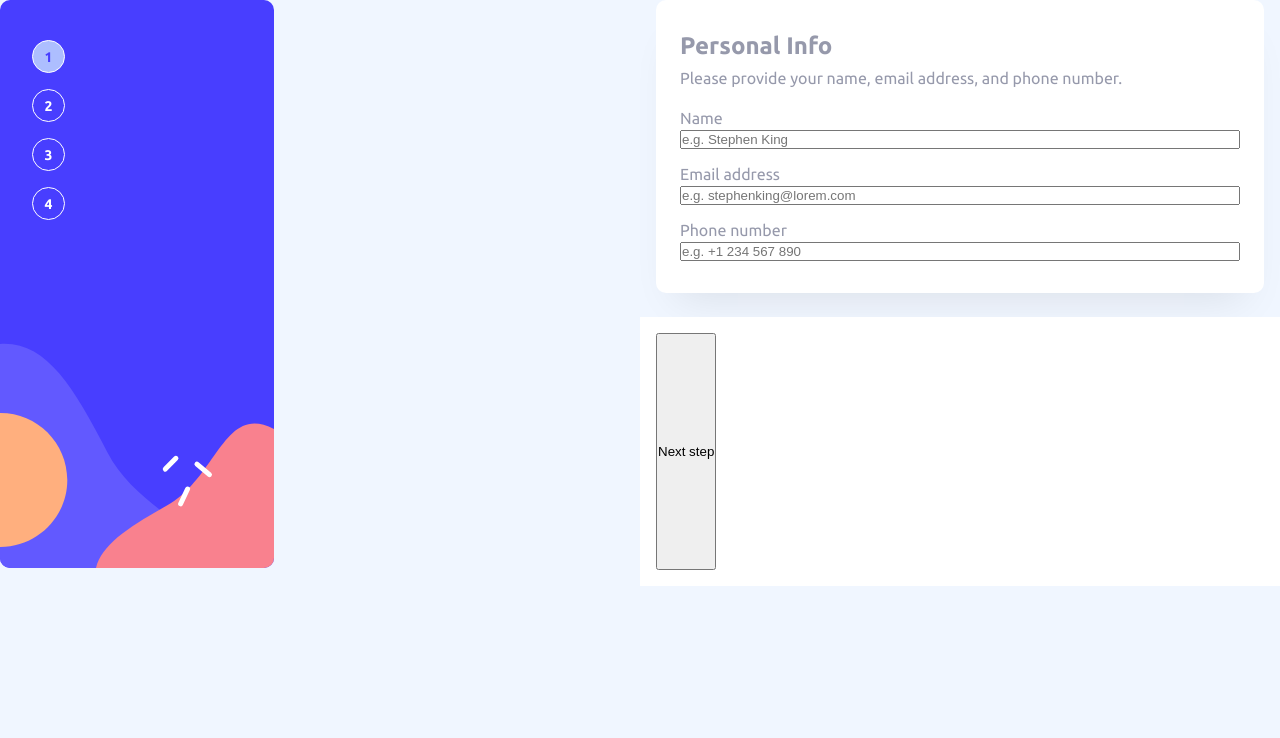
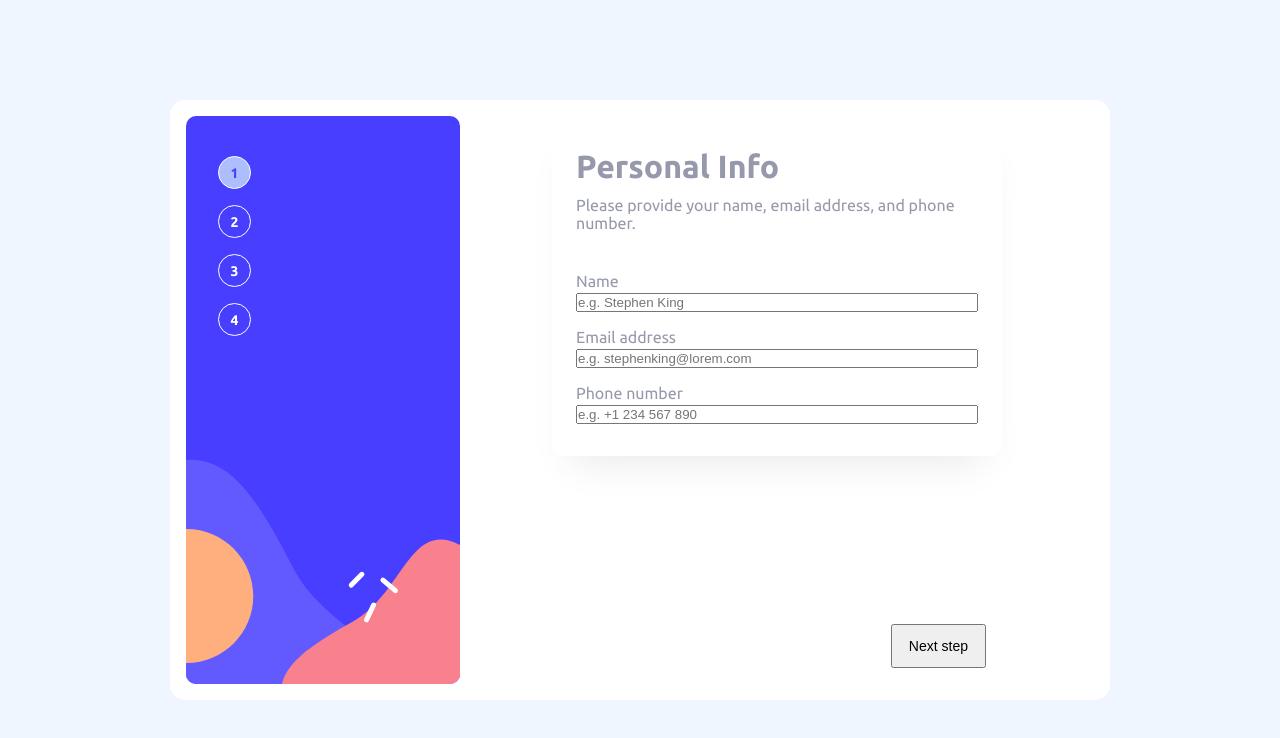
Before and after one commit to mateszucs96/multi-step-form, a React (Vite) app: page / in a window 1280 px wide. Shown: the top 738 px of the page. Built offline with nearby package versions, Linux system fonts and the light colour scheme.

Commit message:
fix issues where using the 'back-button' would clear the typed value in input field at 'PersonalInfo'

```diff
--- a/src/App.tsx
+++ b/src/App.tsx
@@ -2,6 +2,7 @@ import { MouseEventHandler, useEffect, useState } from 'react';
 import Footer from './components/Footer';
 import Form from './components/Form';
 import Header from './components/Header';
+import { useForm } from './hooks/useForm';
 
 const FORM_STEPS = 4;
 
@@ -17,10 +18,6 @@ function App() {
 		setStep((prev) => prev - 1);
 	};
 
-	useEffect(() => {
-		console.log(step);
-	}, [step]);
-
 	return (
 		<div className="App">
 			<Header step={step} />
--- a/src/components/AddOns.tsx
+++ b/src/components/AddOns.tsx
@@ -9,6 +9,7 @@ const AddOns = ({ step }: { step: number }) => {
 				title="Pick add-ons"
 				info="Add-ons help enhance your gaming experience."
 			/>
+			<div className={styles.addOns}>
 				<div className={`${styles.onlineService} checkboxContainer`}>
 					<input type="checkbox" id="scales" name="scales" />
 					<label htmlFor="scales">
@@ -30,6 +31,7 @@ const AddOns = ({ step }: { step: number }) => {
 						<p>Custom theme on your profile</p>
 					</label>
 				</div>
+			</div>
 		</section>
 	);
 };
--- a/src/components/Footer.tsx
+++ b/src/components/Footer.tsx
@@ -11,12 +11,20 @@ const Footer = ({ step, handleBack, handleNextStep }: Props) => {
 	return (
 		<footer className={styles.footer}>
 			{step !== 1 && (
-				<button type="button" onClick={handleBack}>
+				<button
+					type="button"
+					className={styles.backButton}
+					onClick={handleBack}
+				>
 					Go Back
 				</button>
 			)}
 			{step !== 4 && (
-				<button type="button" onClick={handleNextStep}>
+				<button
+					type="button"
+					className={styles.nextButton}
+					onClick={handleNextStep}
+				>
 					Next step
 				</button>
 			)}
--- a/src/components/Form.tsx
+++ b/src/components/Form.tsx
@@ -1,3 +1,4 @@
+import { useForm } from '../hooks/useForm';
 import AddOns from './AddOns';
 import styles from './form.module.scss';
 import PersonalInfo from './PersonalInfo';
@@ -5,11 +6,21 @@ import Plan from './Plan';
 import Summary from './Summary';
 
 const Form = ({ step }: { step: number }) => {
+	const { formInput, handleEmailInput, handleNameInput, handlePhoneInput } =
+		useForm();
 	return (
 		<main>
 			<div>
 				<form className={styles.infoForm}>
-					{step === 1 && <PersonalInfo step={1} />}
+					{step === 1 && (
+						<PersonalInfo
+							step={1}
+							formInput={formInput}
+							handleEmailInput={handleEmailInput}
+							handleNameInput={handleNameInput}
+							handlePhoneInput={handlePhoneInput}
+						/>
+					)}
 					{step === 2 && <Plan step={2} />}
 					{step === 3 && <AddOns step={3} />}
 					{step === 4 && <Summary />}
--- a/src/components/PersonalInfo.tsx
+++ b/src/components/PersonalInfo.tsx
@@ -1,7 +1,34 @@
+// import { ChangeEvent, useState } from 'react';
+import { useForm } from '../hooks/useForm';
 import styles from './personalInfo.module.scss';
 import SectionHeading from './SectionHeading';
 
-const PersonalInfo = ({ step }: { step: number }) => {
+const PersonalInfo = ({
+	step,
+	formInput,
+	handleEmailInput,
+	handleNameInput,
+	handlePhoneInput,
+}: {
+	step: number;
+}) => {
+	// const [nameInput, setNameInput] = useState('');
+	// const [emailInput, setEmailInput] = useState('');
+	// const [phoneInput, setPhoneInput] = useState('');
+
+	// const handleNameInput = (e: ChangeEvent<HTMLInputElement>) => {
+	// 	setNameInput(e.target.value);
+	// 	console.log(nameInput);
+	// };
+	// const handleEmailInput = (e: ChangeEvent<HTMLInputElement>) => {
+	// 	setEmailInput(e.target.value);
+	// 	console.log(emailInput);
+	// };
+	// const handlePhoneInput = (e: ChangeEvent<HTMLInputElement>) => {
+	// 	setPhoneInput(e.target.value);
+	// 	console.log(phoneInput);
+	// };
+
 	return (
 		<section
 			className={`${styles.personalInfoContainer} ${step} section-container`}
@@ -13,15 +40,30 @@ const PersonalInfo = ({ step }: { step: number }) => {
 			<div className={styles.inputs}>
 				<div className={`${styles.nameInput} input-container`}>
 					<label htmlFor="name">Name</label>
-					<input type="text" placeholder="e.g. Stephen King" />
+					<input
+						type="text"
+						placeholder="e.g. Stephen King"
+						onChange={handleNameInput}
+						value={formInput.name}
+					/>
 				</div>
 				<div className={`${styles.emailInput} input-container`}>
 					<label htmlFor="email">Email address</label>
-					<input type="text" placeholder="e.g. stephenking@lorem.com" />
+					<input
+						type="text"
+						placeholder="e.g. stephenking@lorem.com"
+						onChange={handleEmailInput}
+						value={formInput.email}
+					/>
 				</div>
 				<div className={`${styles.phoneInput} input-container`}>
 					<label htmlFor="phone">Phone number</label>
-					<input type="text" placeholder="e.g. +1 234 567 890" />
+					<input
+						type="text"
+						placeholder="e.g. +1 234 567 890"
+						onChange={handlePhoneInput}
+						value={formInput.phoneNumber}
+					/>
 				</div>
 			</div>
 		</section>
--- a/src/components/addOns.module.scss
+++ b/src/components/addOns.module.scss
@@ -1,2 +1,8 @@
-.onlineService {
+.addOns {
+	display: flex;
+	flex-direction: column;
+	gap: 1.2rem;
+	@media (min-width: 700px) {
+		gap: 1.6rem;
+	}
 }
--- a/src/components/footer.module.scss
+++ b/src/components/footer.module.scss
@@ -1,10 +1,22 @@
 .footer {
 	display: flex;
-	justify-content: space-between;
+
 	background-color: var(--clr-neutral-100);
 	padding: 1.6rem;
 	margin-top: 2.4rem;
+	align-self: center;
 	@media (min-width: 700px) {
 		grid-column: 2;
+		width: 100%;
+		max-width: 45rem;
+		// margin: 0 auto;
+		margin-top: auto;
+		margin-inline: auto;
+	}
+	.backButton {
+		margin-right: auto;
+	}
+	.nextButton {
+		margin-left: auto;
 	}
 }
--- /dev/null
+++ b/src/hooks/useForm.ts
@@ -0,0 +1,32 @@
+import { ChangeEvent, useEffect, useState } from 'react';
+
+export const useForm = () => {
+	const [formInput, setFormInput] = useState({
+		name: '',
+		email: '',
+		phoneNumber: '',
+		plan: {},
+	});
+
+	const handleNameInput = (e: ChangeEvent<HTMLInputElement>) => {
+		setFormInput({ ...formInput, name: e.target.value });
+	};
+	const handleEmailInput = (e: ChangeEvent<HTMLInputElement>) => {
+		setFormInput({ ...formInput, email: e.target.value });
+	};
+	const handlePhoneInput = (e: ChangeEvent<HTMLInputElement>) => {
+		setFormInput({ ...formInput, phoneNumber: e.target.value });
+	};
+
+	useEffect(() => {
+		console.log(formInput);
+	}, [formInput]);
+
+	return {
+		formInput,
+		setFormInput,
+		handleNameInput,
+		handleEmailInput,
+		handlePhoneInput,
+	};
+};
--- a/src/index.scss
+++ b/src/index.scss
@@ -30,6 +30,12 @@
 	--lh-700: 4rem;
 }
 
+@media (min-width: 700px) {
+	:root {
+		--fs-heading: 3.2rem;
+	}
+}
+
 *,
 *::before,
 *::after {
@@ -43,6 +49,13 @@ html {
 	box-sizing: border-box;
 }
 
+#root {
+	@media (min-width: 700px) {
+		display: flex;
+		height: 100vh;
+	}
+}
+
 body {
 	font-size: 1.6rem;
 	font-family: var(--ff-primary);
@@ -51,11 +64,28 @@ body {
 	background-color: var(--clr-neutral-300);
 }
 
+h1 {
+	font-size: var(--fs-heading);
+}
+
+button {
+	font-size: var(--fs-body-m);
+	padding: 1.2rem 1.6rem;
+}
+
 .App {
 	display: grid;
+	width: 100%;
+	max-width: 94rem;
+	max-height: 60rem;
+	margin: auto;
+
 	@media (min-width: 700px) {
-		grid-template-columns: 1fr 1fr;
+		grid-template-columns: 27.4rem 1fr;
 		grid-template-rows: 1fr 1fr;
+		background-color: var(--clr-neutral-100);
+		padding: 1.6rem;
+		border-radius: 15px;
 	}
 }
 
@@ -75,11 +105,14 @@ body {
 	margin-inline: 1.6rem;
 	padding: 3.2rem 2.4rem;
 	background-color: var(--clr-neutral-100);
+
+	justify-self: center;
 	border-radius: 10px;
 	box-shadow: 0px 25px 40px -20px rgba(0, 0, 0, 0.0951141);
 	margin-top: -7.5rem;
 	@media (min-width: 700px) {
-		margin-top: 0;
+		max-width: 45rem;
+		margin: 0 auto;
 	}
 }
 
@@ -87,6 +120,13 @@ body {
 	margin-bottom: 2.2rem;
 	h1 {
 		margin-bottom: 0.9rem;
+	}
+
+	@media (min-width: 700px) {
+		margin-bottom: 4rem;
+		h1 {
+			margin-bottom: 1.1rem;
+		}
 	}
 }
 
```
Lines whose indentation alone changed are shown as unchanged.
